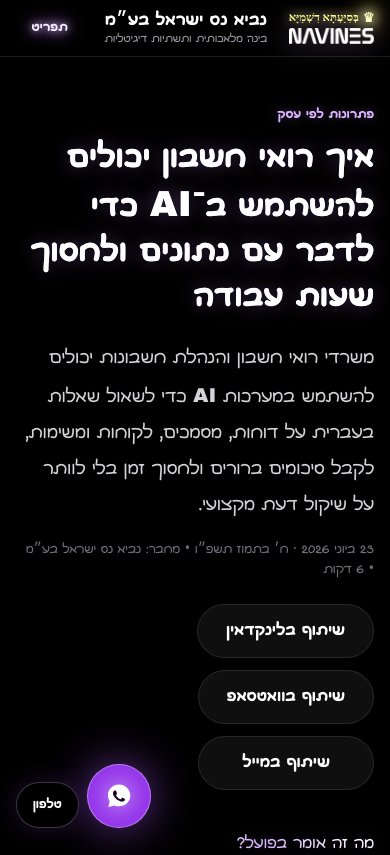
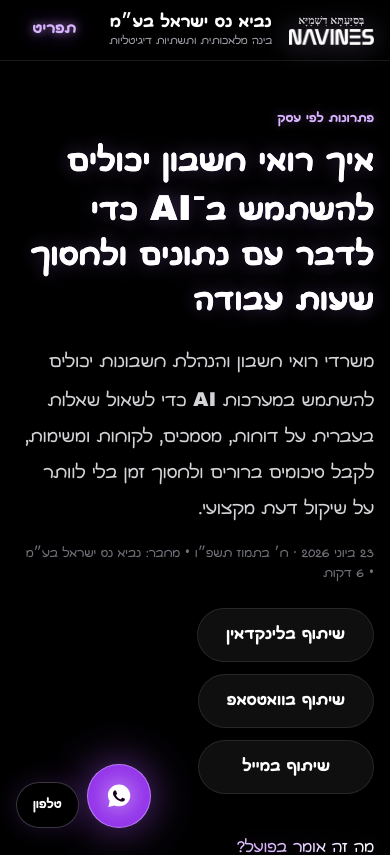
Before and after one commit to orgadhayak/navines-co-il, a Next.js app: page /blog/accountants-ai-data-automation in a window 390 px wide. Shown: the top 855 px of the page. Built offline with nearby package versions, Linux system fonts and the light colour scheme.

Commit message:
Refine mobile menu and header blessing styling

```diff
--- a/src/app/globals.css
+++ b/src/app/globals.css
@@ -58,28 +58,14 @@ span.rounded-full {
 .bsd-royal {
   direction: rtl;
   unicode-bidi: isolate;
-  color: #f7d774;
+  color: rgba(255, 255, 255, 0.82);
   font-family: "Times New Roman", "Noto Serif Hebrew", "David", serif;
-  font-size: 0.72rem;
-  font-weight: 800;
+  font-size: 0.68rem;
+  font-weight: 700;
   letter-spacing: 0;
   line-height: 1;
   white-space: nowrap;
-  text-shadow:
-    0 0 8px rgba(255, 232, 153, 0.78),
-    0 0 18px rgba(245, 158, 11, 0.42),
-    0 0 30px rgba(168, 85, 247, 0.16);
-  animation: royalGlow 4.8s ease-in-out infinite;
-}
-
-.crown-mark {
-  color: #ffe9a6;
-  font-size: 0.78rem;
-  line-height: 1;
-  filter:
-    drop-shadow(0 0 6px rgba(255, 232, 153, 0.92))
-    drop-shadow(0 0 16px rgba(245, 158, 11, 0.48));
-  animation: crownSpark 3.8s ease-in-out infinite;
+  text-shadow: none;
 }
 
 .mobile-menu-button {
@@ -87,22 +73,19 @@ span.rounded-full {
   isolation: isolate;
   border: 0;
   background: transparent;
-  color: #f3e8ff;
+  color: #d8b4fe;
   text-shadow:
-    0 0 8px rgba(233, 213, 255, 0.82),
-    0 0 18px rgba(192, 132, 252, 0.72),
-    0 0 34px rgba(147, 51, 234, 0.48);
-  filter: drop-shadow(0 0 10px rgba(192, 132, 252, 0.38));
-  animation: menuPurpleGlow 3.4s ease-in-out infinite;
+    0 0 10px rgba(216, 180, 254, 0.64),
+    0 0 24px rgba(168, 85, 247, 0.44);
+  filter: drop-shadow(0 0 10px rgba(168, 85, 247, 0.28));
 }
 
 .mobile-menu-button:hover,
 .mobile-menu-button:focus-visible {
-  color: #fff;
+  color: #f5e8ff;
   text-shadow:
-    0 0 10px rgba(255, 255, 255, 0.86),
-    0 0 24px rgba(216, 180, 254, 0.88),
-    0 0 42px rgba(168, 85, 247, 0.58);
+    0 0 12px rgba(216, 180, 254, 0.72),
+    0 0 30px rgba(168, 85, 247, 0.52);
 }
 
 h1,
@@ -414,48 +397,6 @@ h3 {
   }
 }
 
-@keyframes royalGlow {
-  0%,
-  100% {
-    filter: brightness(1);
-    text-shadow:
-      0 0 8px rgba(255, 232, 153, 0.74),
-      0 0 18px rgba(245, 158, 11, 0.38),
-      0 0 30px rgba(168, 85, 247, 0.14);
-  }
-  50% {
-    filter: brightness(1.18);
-    text-shadow:
-      0 0 12px rgba(255, 245, 191, 0.94),
-      0 0 26px rgba(245, 158, 11, 0.58),
-      0 0 42px rgba(168, 85, 247, 0.2);
-  }
-}
-
-@keyframes crownSpark {
-  0%,
-  100% {
-    transform: translateY(0) scale(1);
-  }
-  50% {
-    transform: translateY(-1px) scale(1.12);
-  }
-}
-
-@keyframes menuPurpleGlow {
-  0%,
-  100% {
-    transform: translateY(0);
-    filter: drop-shadow(0 0 8px rgba(192, 132, 252, 0.34));
-  }
-  50% {
-    transform: translateY(-1px);
-    filter:
-      drop-shadow(0 0 14px rgba(216, 180, 254, 0.72))
-      drop-shadow(0 0 28px rgba(147, 51, 234, 0.42));
-  }
-}
-
 @keyframes smallTextGlow {
   0%,
   100% {
@@ -635,9 +576,6 @@ summary:focus-visible .accordion-plus {
   h1,
   h2,
   h3,
-  .bsd-royal,
-  .crown-mark,
-  .mobile-menu-button,
   .text-glowred,
   .hero-image-stage::before,
   .hero-image-stage::after,
--- a/src/components/Header.tsx
+++ b/src/components/Header.tsx
@@ -16,8 +16,7 @@ export function Header() {
     <header className="sticky top-0 z-40 border-b border-white/10 bg-black/[0.9] backdrop-blur-xl">
       <div className="mx-auto grid max-w-7xl grid-cols-[auto_minmax(0,1fr)_auto] items-center gap-3 px-4 py-2 sm:px-6 lg:px-8">
         <Link className="grid shrink-0 justify-items-center gap-1 transition hover:opacity-90" href="/" aria-label="חזרה לעמוד הבית">
-          <span className="bsd-royal inline-flex items-center justify-center gap-1">
-            <span className="crown-mark" aria-hidden="true">♛</span>
+          <span className="bsd-royal inline-flex items-center justify-center">
             בְּסִיַּעְתָּא דִשְׁמַיָּא
           </span>
           <img alt="NAVINES" className="h-4 w-auto object-contain drop-shadow-[0_0_13px_rgba(216,180,254,0.42)] sm:h-[1.1rem]" src="/brand/navines-wordmark-slim.png" />
@@ -35,11 +34,11 @@ export function Header() {
           <button
             aria-expanded={open}
             aria-label="פתיחת תפריט"
-            className="mobile-menu-button inline-flex min-h-10 min-w-[4.2rem] items-center justify-center px-1 text-center transition lg:hidden"
+            className="mobile-menu-button inline-flex min-h-11 min-w-[4.8rem] items-center justify-center px-1 text-center transition lg:hidden"
             onClick={() => setOpen((value) => !value)}
             type="button"
           >
-            <span className="text-[0.9rem] font-black leading-none text-purple-100">תפריט</span>
+            <span className="text-[1.08rem] font-black leading-none text-purple-300">תפריט</span>
           </button>
         </div>
       </div>
```
